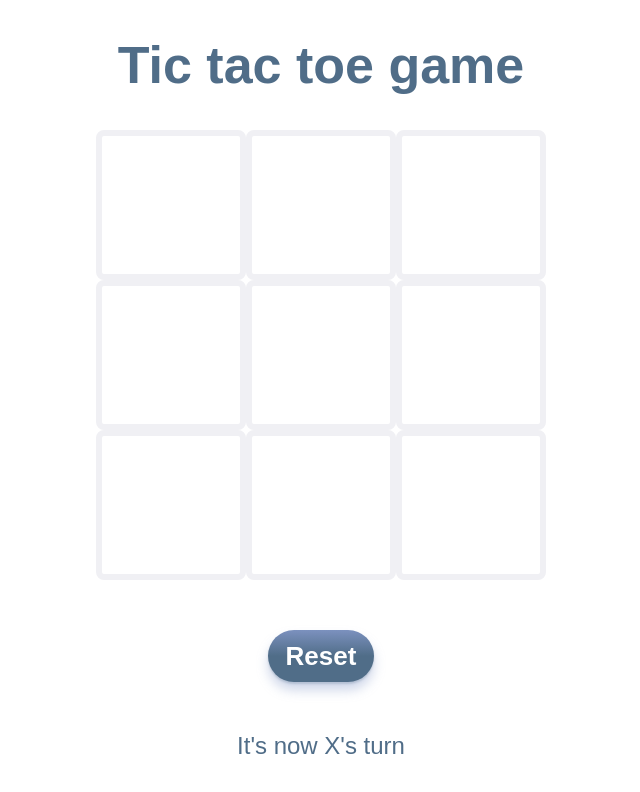
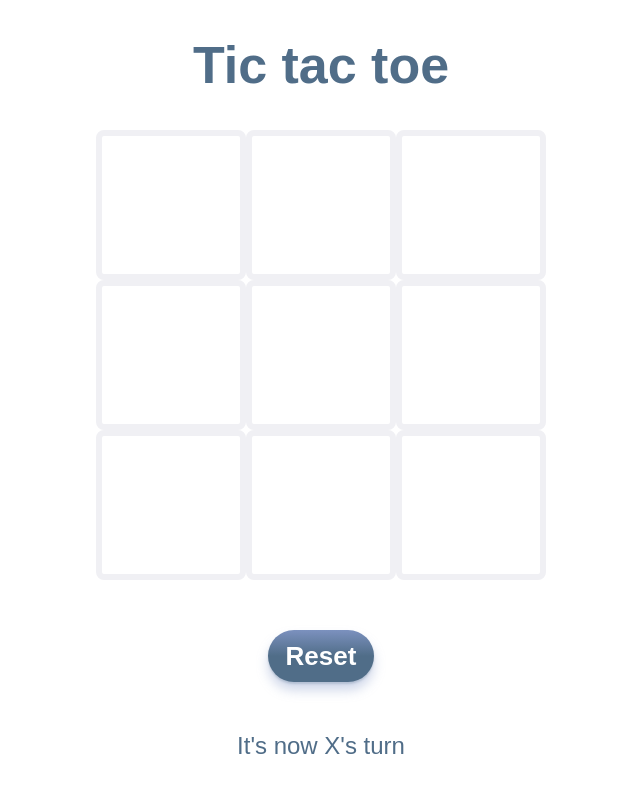
Before and after one commit to LivHed/Tic-tac-toe, a React (Create React App) app: page / in a window 1280 px wide. Shown: the top 792 px of the page, without its empty margins (319-959 px from the left). Built offline with nearby package versions, Linux system fonts and the light colour scheme; a web font is replaced by a local one.

Commit message:
Change header name

```diff
--- a/src/App.tsx
+++ b/src/App.tsx
@@ -7,7 +7,7 @@ import GameBoard from './components/GameBoard'
       <div className="App">
         <header className="App-header">
           <h1>
-            Tic tac toe game
+            Tic tac toe
           </h1>
         </header>
         <div className="container">
```
